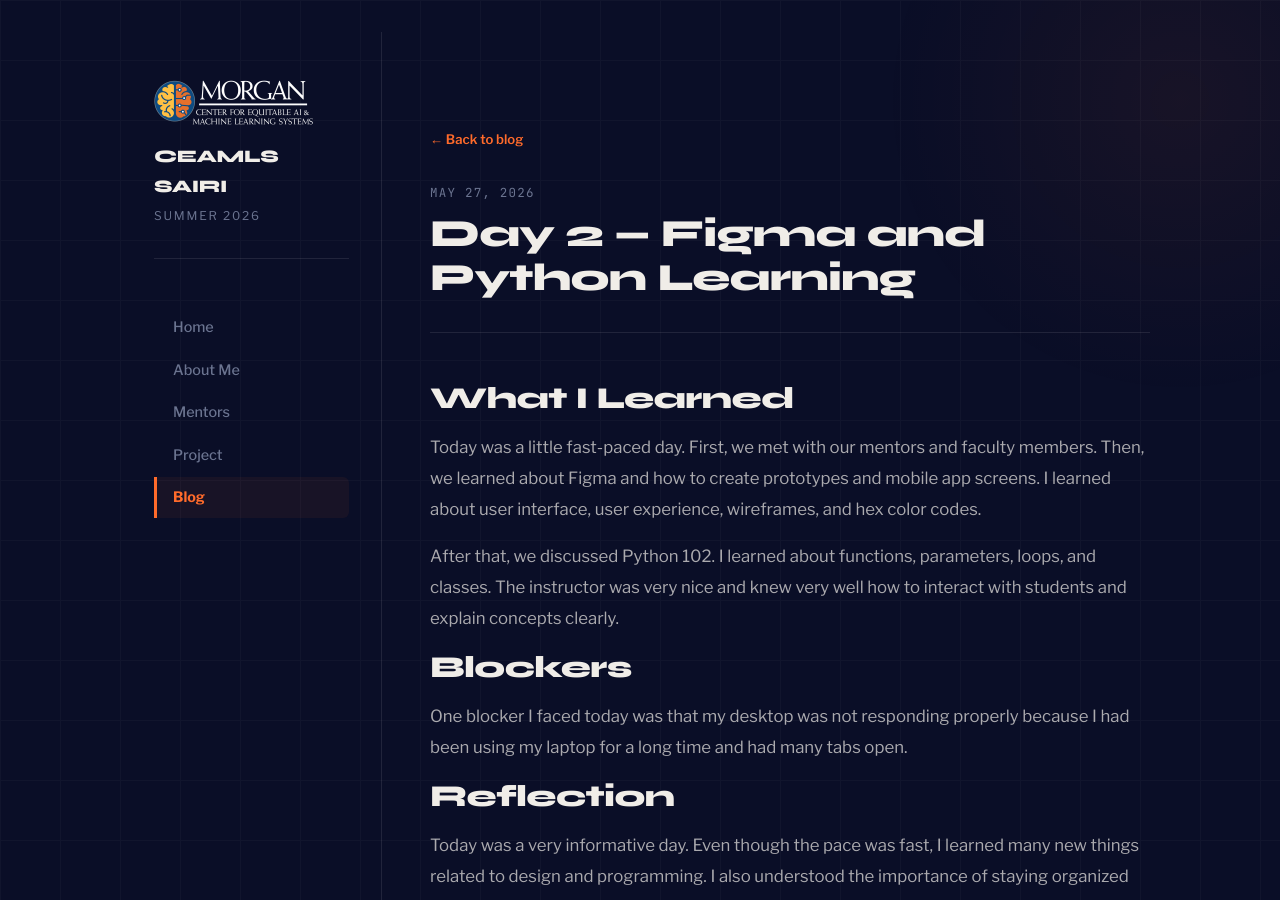
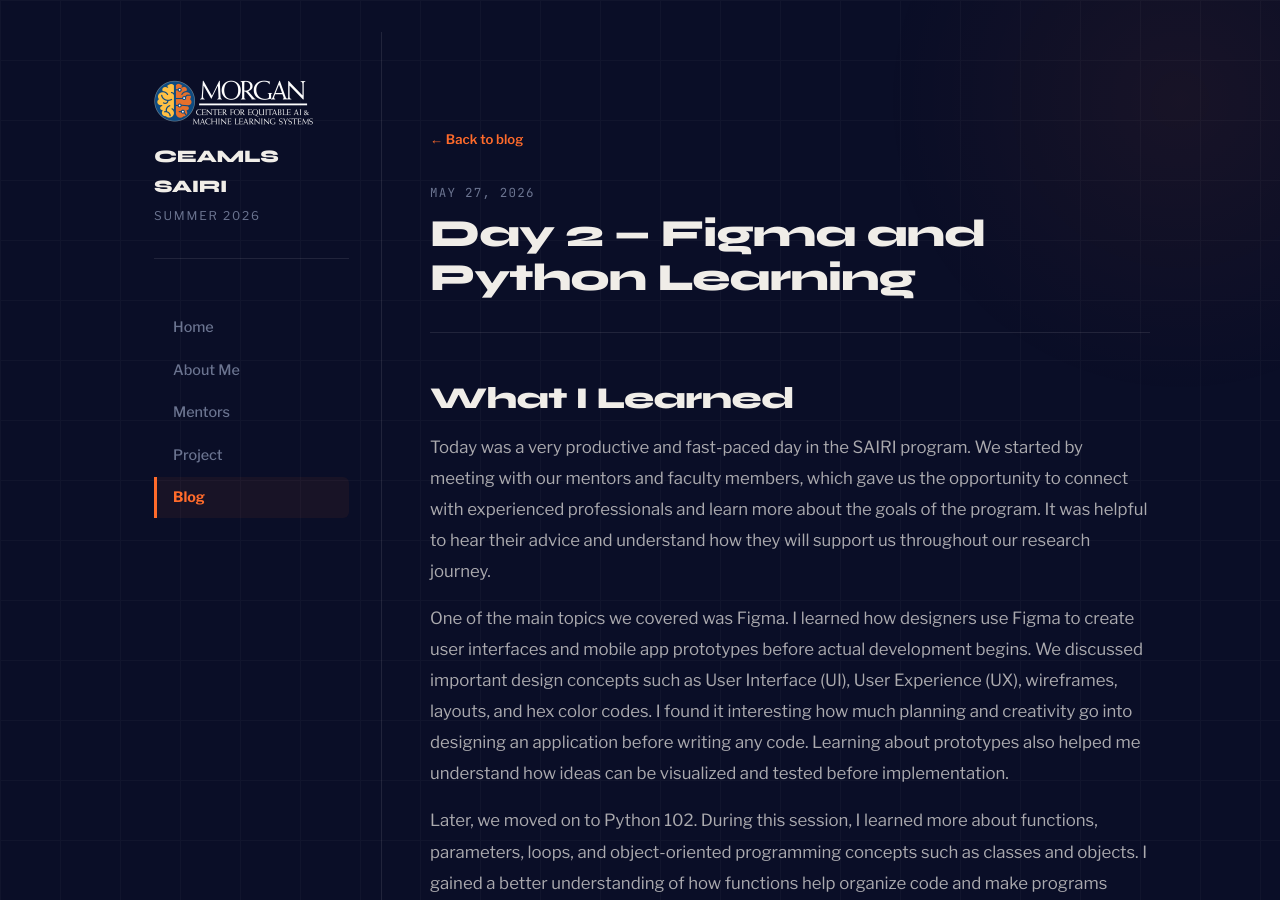
Before and after one commit to KumarRanjish/KumarRanjish.github.io, a Jekyll site: the page built from _posts/2026-05-27-day-2.md, in a window 1280 px wide and 900 px high. Built offline with Jekyll 4.4.1, drawn with Linux system fonts in a browser that asks for light colours; some of the changed text lies outside the part shown.

Commit message:
Enhance day 2 reflections with detailed insights
Expanded on the day's activities and learning experiences in the SAIRI program, detailing interactions with mentors, Figma usage, and Python programming concepts.

```diff
--- a/_posts/2026-05-27-day-2.md
+++ b/_posts/2026-05-27-day-2.md
@@ -8,9 +8,15 @@ tags: [figma, python, uiux]
 
 ## What I Learned
 
-Today was a little fast-paced day. First, we met with our mentors and faculty members. Then, we learned about Figma and how to create prototypes and mobile app screens. I learned about user interface, user experience, wireframes, and hex color codes.
+Today was a very productive and fast-paced day in the SAIRI program. We started by meeting with our mentors and faculty members, which gave us the opportunity to connect with experienced professionals and learn more about the goals of the program. It was helpful to hear their advice and understand how they will support us throughout our research journey.
 
-After that, we discussed Python 102. I learned about functions, parameters, loops, and classes. The instructor was very nice and knew very well how to interact with students and explain concepts clearly.
+One of the main topics we covered was Figma. I learned how designers use Figma to create user interfaces and mobile app prototypes before actual development begins. We discussed important design concepts such as User Interface (UI), User Experience (UX), wireframes, layouts, and hex color codes. I found it interesting how much planning and creativity go into designing an application before writing any code. Learning about prototypes also helped me understand how ideas can be visualized and tested before implementation.
+
+Later, we moved on to Python 102. During this session, I learned more about functions, parameters, loops, and object-oriented programming concepts such as classes and objects. I gained a better understanding of how functions help organize code and make programs more reusable. The discussion about classes showed me how programmers can model real-world objects and behaviors in software. We also explored examples that demonstrated how these concepts are used in actual applications.
+
+What I enjoyed most about today's learning experience was the way the instructor explained complex concepts in a simple and engaging manner. The instructor was very knowledgeable and interacted well with students, making the session enjoyable and easy to follow. Even though the day moved quickly and covered many topics, I was able to learn several new concepts related to both software design and programming.
+
+Overall, today's activities helped me strengthen my understanding of app design and Python programming. I am becoming more comfortable with the tools and concepts being introduced, and I look forward to applying these skills in future projects and research activities throughout the program.
 
 ## Blockers
 
```
